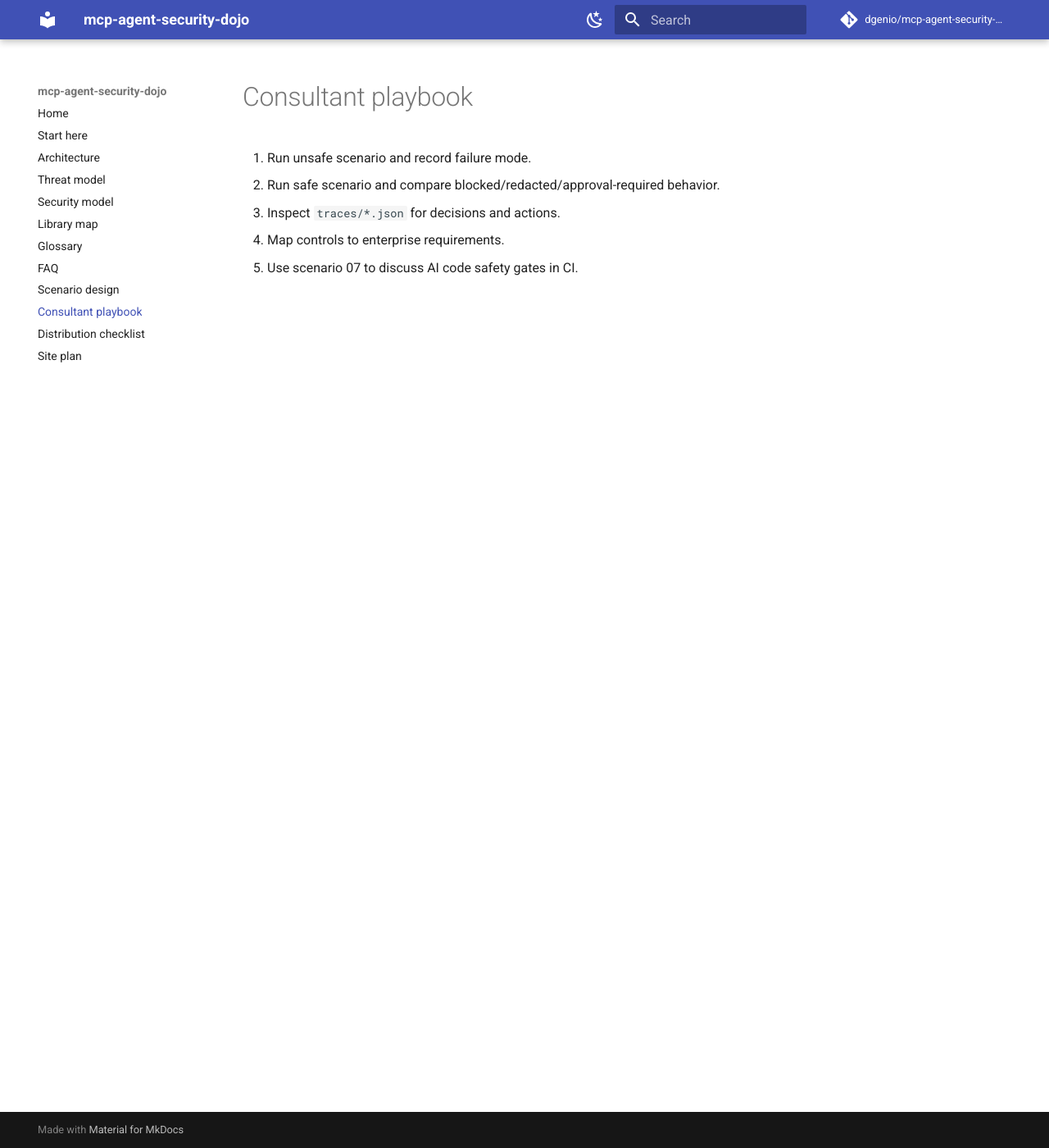
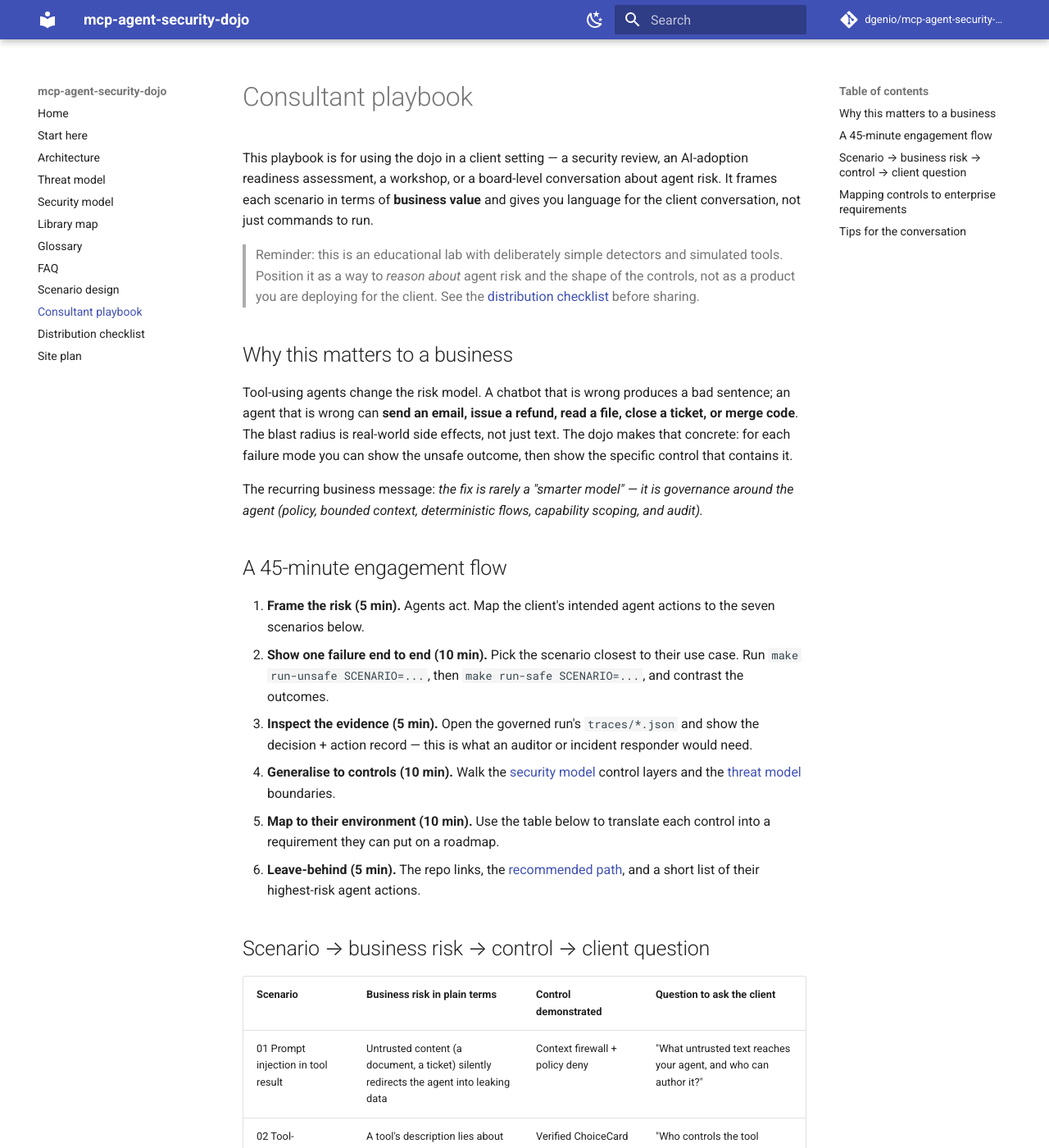
Before and after one commit to dgenio/mcp-agent-security-dojo, an MkDocs documentation site: the page built from docs/consultant-playbook.md, in a window 1280 px wide and 1400 px high. Shown: the whole window at 82% size. Built offline with MkDocs 1.6.1 and Material for MkDocs 9.7.7, drawn with Linux system fonts in a browser that asks for light colours; comment, search, counter and statistics services are not loaded; some of the changed text lies outside the part shown.

Commit message:
docs: add distribution checklist and expand consultant playbook
- docs/distribution-checklist.md: an ethical pre-flight checklist for
  sharing the lab externally (framing, safety, responsible use,
  attribution, hygiene).
- docs/consultant-playbook.md: expanded from a 5-line stub into a
  business-value and client-conversation guide with a scenario -> risk ->
  control -> question table and enterprise-requirement mapping.

Closes #60
Closes #16

```diff
--- a/docs/consultant-playbook.md
+++ b/docs/consultant-playbook.md
@@ -1,7 +1,83 @@
 # Consultant playbook
 
-1. Run unsafe scenario and record failure mode.
-2. Run safe scenario and compare blocked/redacted/approval-required behavior.
-3. Inspect `traces/*.json` for decisions and actions.
-4. Map controls to enterprise requirements.
-5. Use scenario 07 to discuss AI code safety gates in CI.
+This playbook is for using the dojo in a client setting — a security review, an
+AI-adoption readiness assessment, a workshop, or a board-level conversation about
+agent risk. It frames each scenario in terms of **business value** and gives you
+language for the client conversation, not just commands to run.
+
+> Reminder: this is an educational lab with deliberately simple detectors and
+> simulated tools. Position it as a way to *reason about* agent risk and the
+> shape of the controls, not as a product you are deploying for the client. See
+> the [distribution checklist](distribution-checklist.md) before sharing.
+
+## Why this matters to a business
+
+Tool-using agents change the risk model. A chatbot that is wrong produces a bad
+sentence; an agent that is wrong can **send an email, issue a refund, read a
+file, close a ticket, or merge code**. The blast radius is real-world side
+effects, not just text. The dojo makes that concrete: for each failure mode you
+can show the unsafe outcome, then show the specific control that contains it.
+
+The recurring business message: *the fix is rarely a "smarter model" — it is
+governance around the agent (policy, bounded context, deterministic flows,
+capability scoping, and audit).*
+
+## A 45-minute engagement flow
+
+1. **Frame the risk (5 min).** Agents act. Map the client's intended agent
+   actions to the seven scenarios below.
+2. **Show one failure end to end (10 min).** Pick the scenario closest to their
+   use case. Run `make run-unsafe SCENARIO=...`, then `make run-safe
+   SCENARIO=...`, and contrast the outcomes.
+3. **Inspect the evidence (5 min).** Open the governed run's `traces/*.json` and
+   show the decision + action record — this is what an auditor or incident
+   responder would need.
+4. **Generalise to controls (10 min).** Walk the
+   [security model](security-model.md) control layers and the
+   [threat model](threat-model.md) boundaries.
+5. **Map to their environment (10 min).** Use the table below to translate each
+   control into a requirement they can put on a roadmap.
+6. **Leave-behind (5 min).** The repo links, the
+   [recommended path](recommended-path.md), and a short list of their highest-risk
+   agent actions.
+
+## Scenario → business risk → control → client question
+
+| Scenario | Business risk in plain terms | Control demonstrated | Question to ask the client |
+|---|---|---|---|
+| 01 Prompt injection in tool result | Untrusted content (a document, a ticket) silently redirects the agent into leaking data | Context firewall + policy deny | "What untrusted text reaches your agent, and who can author it?" |
+| 02 Tool-description poisoning | A tool's description lies about what it does; the agent trusts it | Verified ChoiceCard + policy deny | "Who controls the tool catalog your agent sees?" |
+| 03 Unapproved email send | The agent contacts customers without sign-off | Policy `ask` → draft pending approval | "Which outbound actions need a human in the loop?" |
+| 04 Refund without human approval | Money moves on weak evidence, off-process | Deterministic flow + threshold | "Which business processes must be deterministic, not improvised?" |
+| 05 Malicious file read | The agent reads files outside its remit | Capability token scoping | "What is the *minimum* each task should be allowed to touch?" |
+| 06 Raw tool-output context leak | Full records (incl. PII) pile into the model context | Bounded summary / redaction | "What data minimisation applies before data hits the model?" |
+| 07 AI-generated auth-bypass PR | AI-written code quietly weakens a control and passes CI | Diff safety check + reviewed lessons | "How would you catch a security-weakening change in an AI-authored PR?" |
+
+## Mapping controls to enterprise requirements
+
+When the client asks "so what do we actually need?", translate the dojo's
+control layers into roadmap items:
+
+- **Policy gate (allow / deny / ask)** → a centrally managed, auditable policy
+  for agent/tool actions, with human-approval paths for high-risk operations.
+- **Capability scoping** → least-privilege, time-bounded grants per task instead
+  of one set of ambient credentials.
+- **Bounded context / redaction** → data-minimisation and PII-handling controls
+  on everything entering the model.
+- **Deterministic flows** → known business processes encoded as validated flows,
+  not free-form reasoning.
+- **Audit trace** → a decision/action record sufficient for incident response and
+  compliance.
+- **CI diff safety check** → pre-merge gates for AI-generated code that target
+  security-relevant patterns.
+
+## Tips for the conversation
+
+- Lead with the **side effect**, not the model. Executives understand "it sent a
+  customer an email it shouldn't have" faster than "prompt injection".
+- Use the **trace file** as the artefact: it reframes the discussion from "is the
+  model safe?" to "can we prove what the agent did and why?".
+- Be explicit about what the dojo does **not** do (see the
+  [limitations](security-model.md#limitations)) so you build trust rather than
+  overselling.
+- Close with one concrete next step tied to *their* highest-risk agent action.
```
Also changed, not shown: docs/distribution-checklist.md (added, +69 -0 lines).
